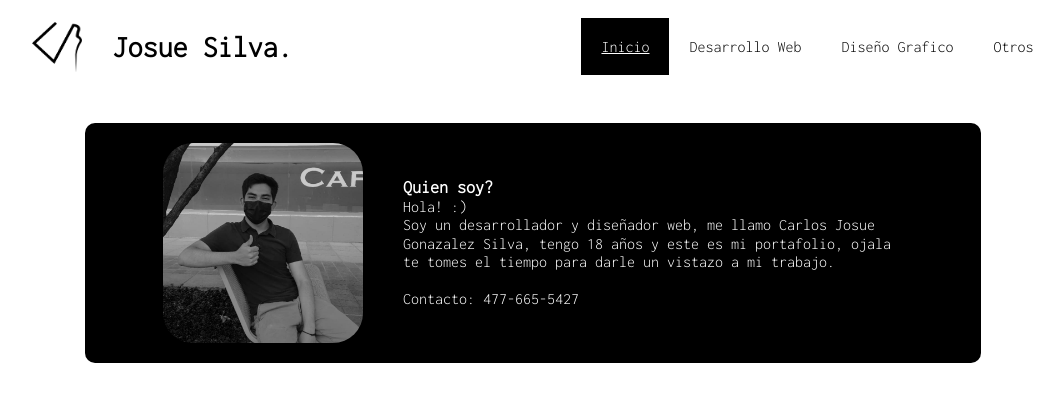
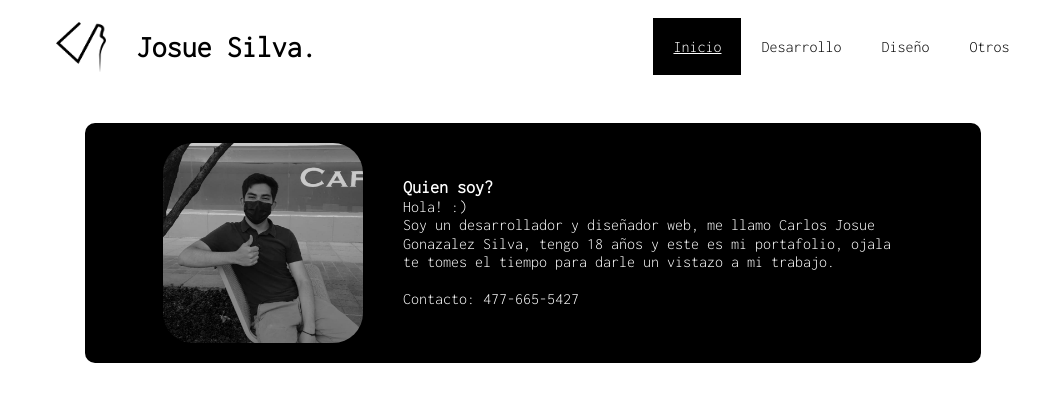
Before and after one commit to Josue-Silva-T/Portafolio, a plain HTML site: page index.html in a window 1280 px wide. Shown: the whole page, without its empty margins (107-1171 px from the left). Drawn offline with Linux system fonts and the light colour scheme.

Commit message:
Update index.html

```diff
--- a/index.html
+++ b/index.html
@@ -16,8 +16,8 @@
      <div class="sec">
        <nav>
          <div class="one"><a href="index.html">Inicio</a></div>
-         <div class="three"><a href="index2.html">Desarrollo Web</a></div>
-         <div class="three"><a href="index3.html">Diseño Grafico</a></div>
+         <div class="three"><a href="index2.html">Desarrollo</a></div>
+         <div class="three"><a href="index3.html">Diseño</a></div>
          <div class="three"><a href="index4.html">Otros</a></div>
        </nav>
      </div>
```
